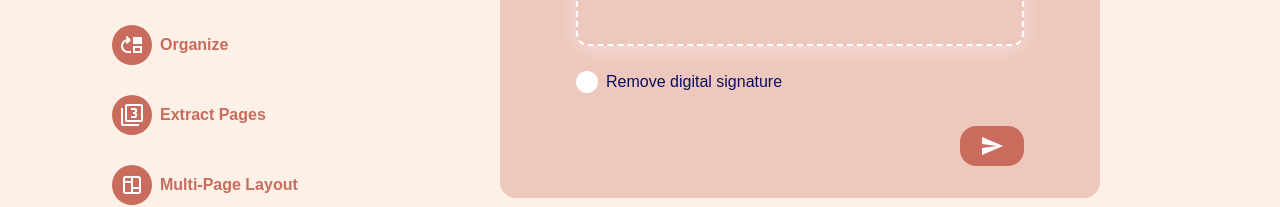
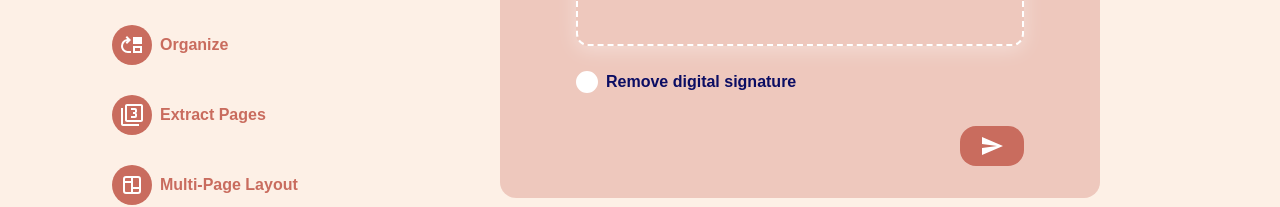
Before and after one commit to tli-gini/PDF_Editor_, a Next.js app: page /structure/merge in a window 1280 px wide. Shown: the part 442-649 px from the top of the page. Built offline with nearby package versions, Linux system fonts and the light colour scheme; a web font is replaced by a local one.

Commit message:
font style

```diff
--- a/components/CheckboxOption.tsx
+++ b/components/CheckboxOption.tsx
@@ -23,7 +23,10 @@ export default function CheckboxOption<K extends keyof Translation["tools"]>({
 
   return (
     <div className="w-full max-w-md mt-6 text-left">
-      <label htmlFor={id} className="flex items-center gap-2 cursor-pointer">
+      <label
+        htmlFor={id}
+        className="flex items-center gap-2 font-semibold cursor-pointer"
+      >
         <input
           id={id}
           type="checkbox"
```
